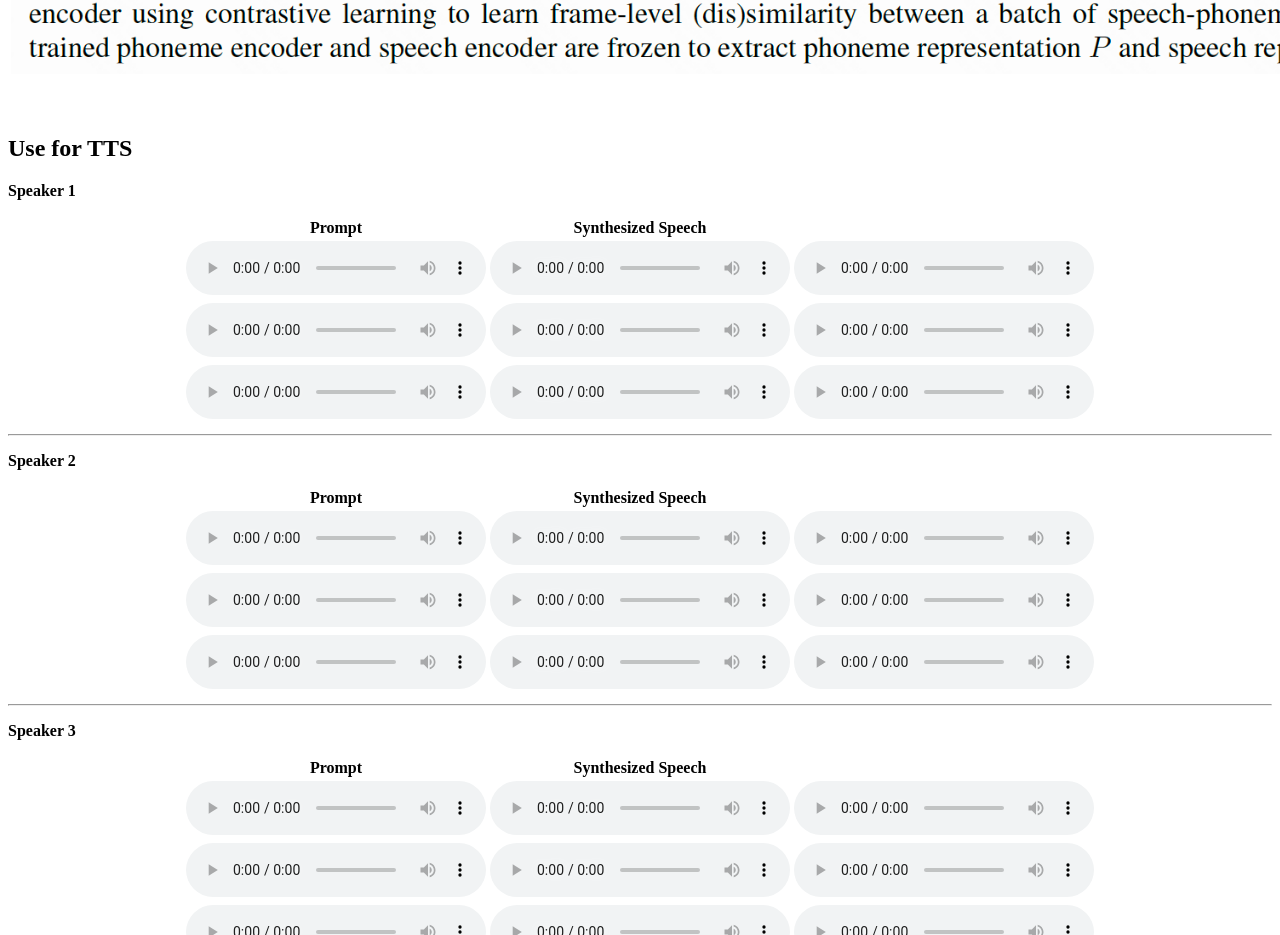
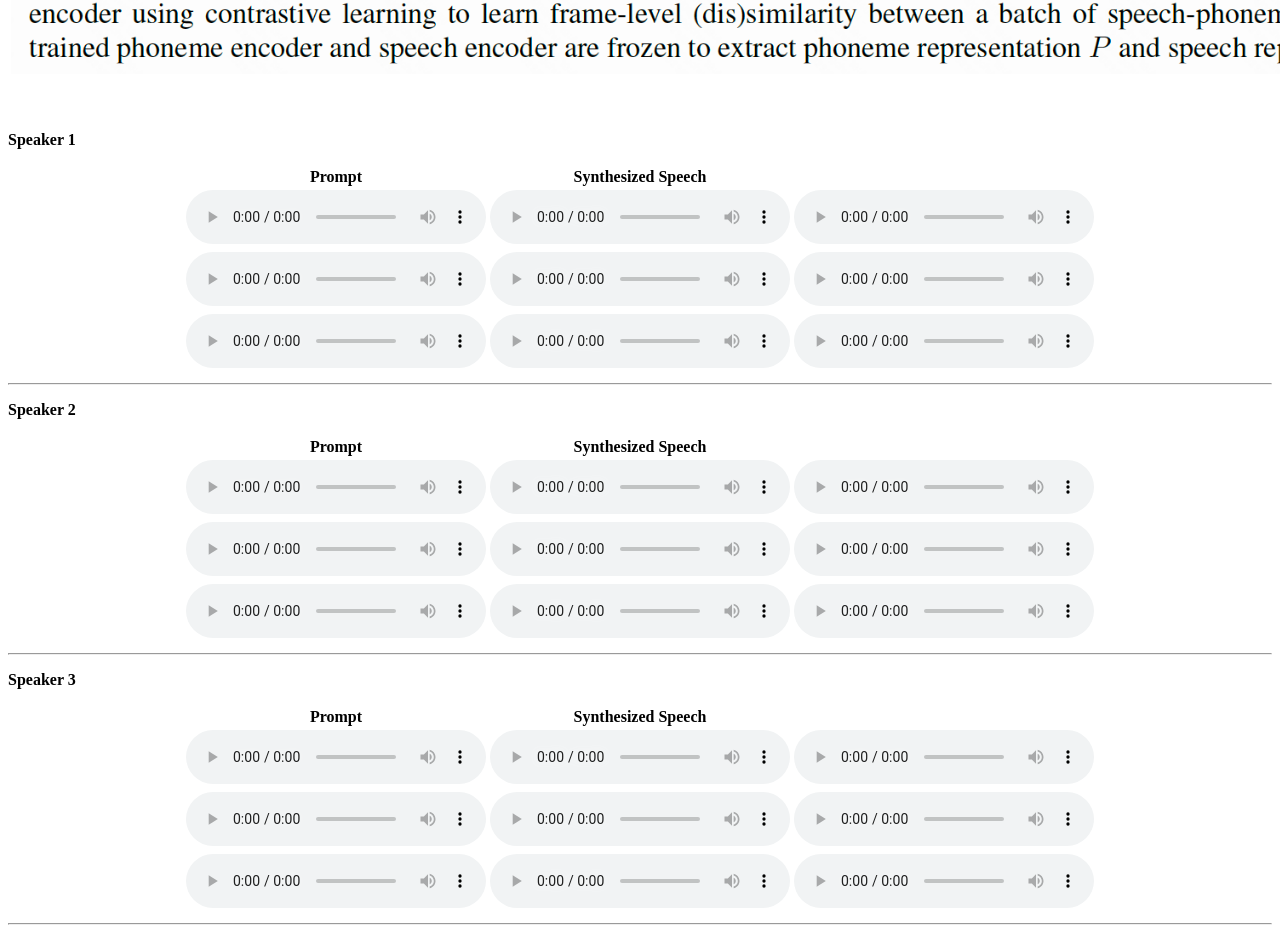
Before and after one commit to QiangChunyu/Diff-Speech, a plain HTML site: page index.html in a window 1280 px wide. Shown: the part 956-1891 px from the top of the page. Drawn offline with Linux system fonts and the light colour scheme.

Commit message:
Update index.html

```diff
--- a/index.html
+++ b/index.html
@@ -69,7 +69,6 @@
 
 <p><br /></p>
 
-<h2 id="comparison-with-baseline-systems">Use for TTS</h2>
 <p><strong>Speaker 1</strong></p>
 <table align="center">
   <thead>
```
